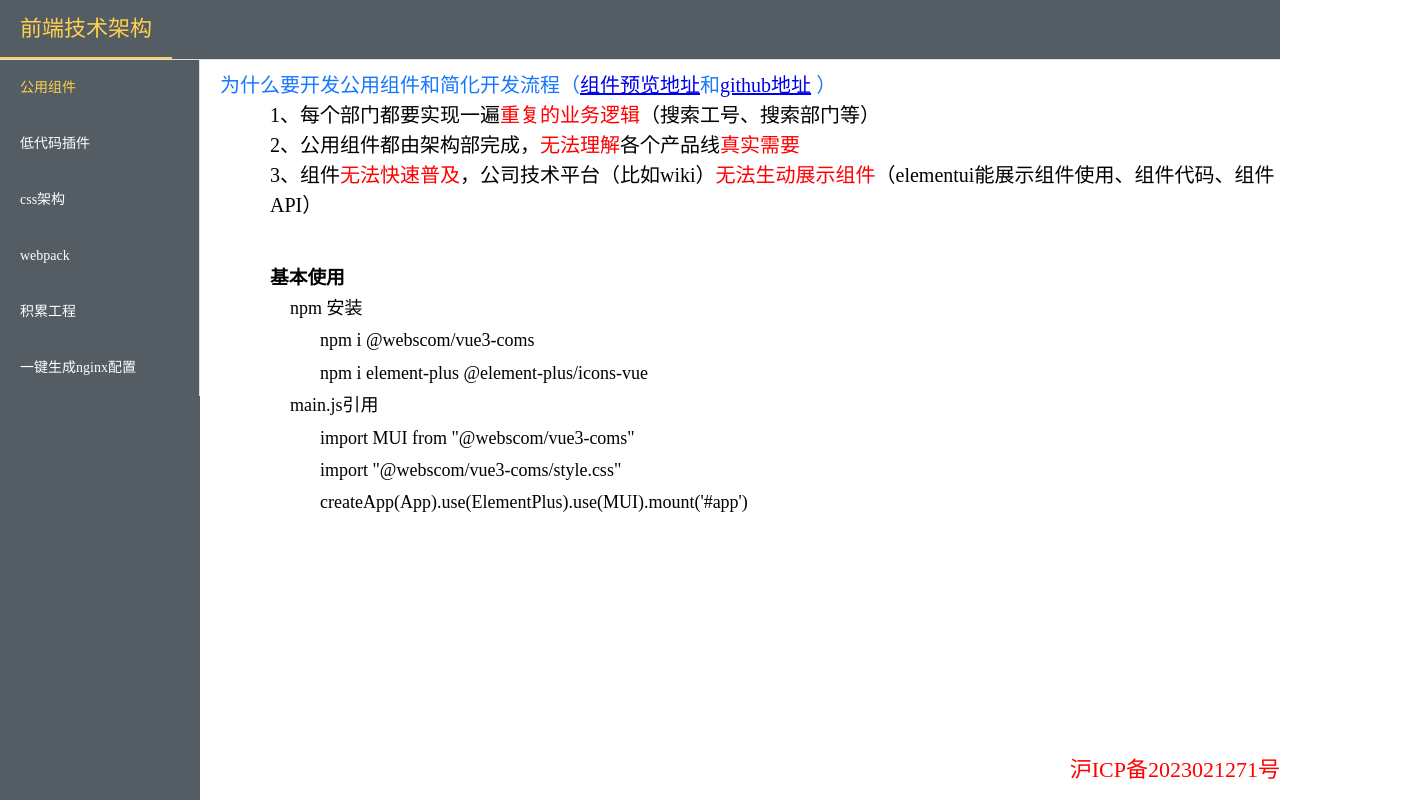
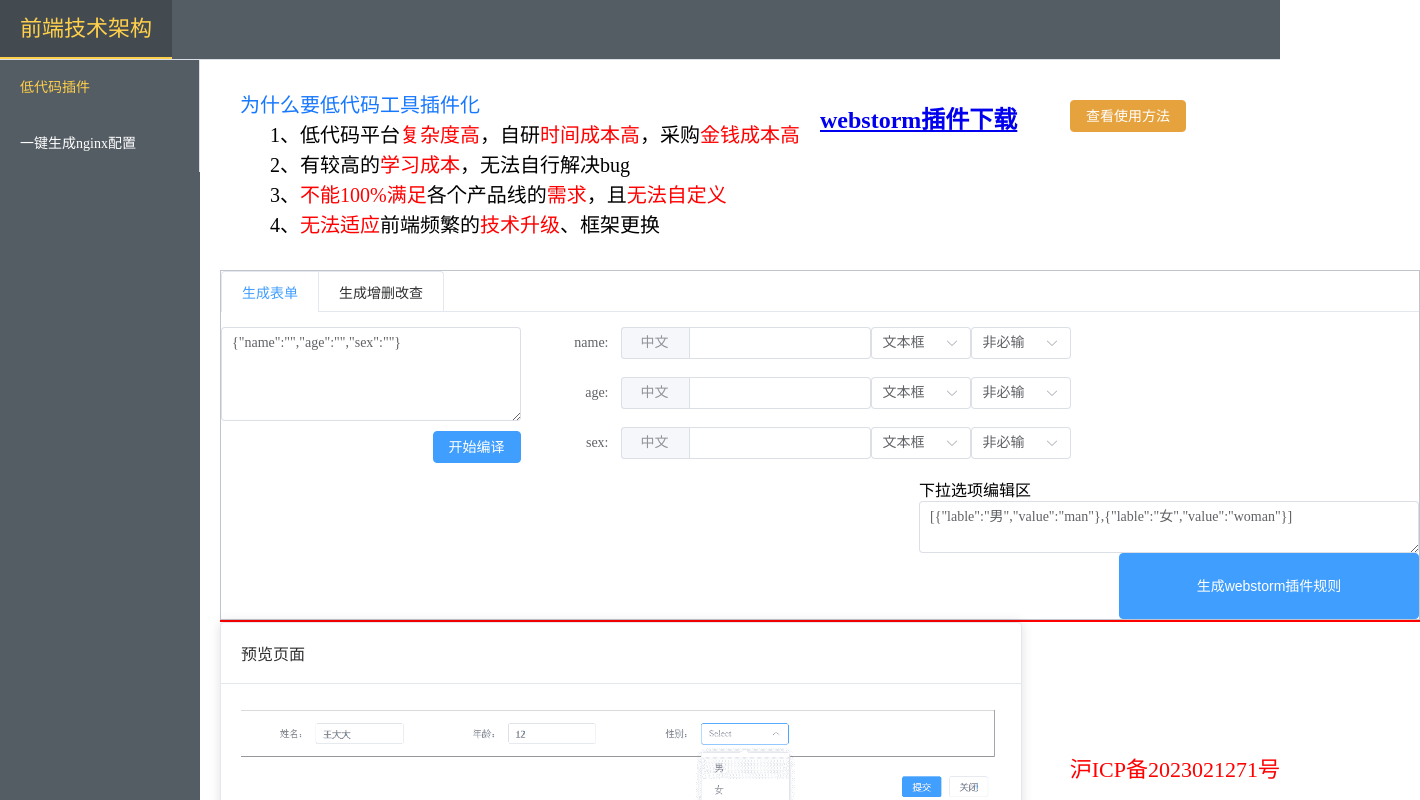
Before and after one commit to caozhengqian/marker, a Vue app: page / in a window 1280 px wide. Shown: the top 800 px of the page, 1420 px wide, since content can reach past the window. Built offline with nearby package versions, Linux system fonts and the light colour scheme.

Commit message:
fix 文字描述

```diff
--- a/src/views/Marker.vue
+++ b/src/views/Marker.vue
@@ -21,12 +21,12 @@
     </el-menu>
 
     <div style="padding-top: 60px">
-      <Web1 v-if="index === '1'"/>
+<!--      <Web1 v-if="index === '1'"/>-->
       <PeiZhi2 v-if="index === '2'"/>
-      <JiSuanJi3 v-if="index === '3'"/>
-      <Linux v-if="index === '4'"/>
-      <SQL v-if="index === '5'"/>
-      <RenTi v-if="index === '6'"/>
+<!--      <JiSuanJi3 v-if="index === '3'"/>-->
+<!--      <Linux v-if="index === '4'"/>-->
+<!--      <SQL v-if="index === '5'"/>-->
+<!--      <RenTi v-if="index === '6'"/>-->
       <p style="position:fixed;right:0px;bottom:0px;color:red;font-size: 22px;line-height: 60px">沪ICP备2023021271号</p>
 <!--      <router-link :to="{ name: 'jiyi'}">-->
 <!--        User1111111111111111111111111111111111111111111111111111111-->
--- a/src/views/PeiZhi2.vue
+++ b/src/views/PeiZhi2.vue
@@ -6,17 +6,17 @@
         <el-menu
             active-text-color="#ffd04b"
             background-color="#545c64"
-            default-active="2-4"
+            default-active="2-2"
             class="el-menu-vertical-demo"
             text-color="#fff"
             @open="_menuOpen"
             @close="_menuClose"
         >
-          <el-menu-item @click="_menuItem" index="2-4">公用组件</el-menu-item>
           <el-menu-item @click="_menuItem" index="2-2">低代码插件</el-menu-item>
-          <el-menu-item @click="_menuItem" index="2-1">css架构</el-menu-item>
-          <el-menu-item @click="_menuItem" index="2-5">webpack</el-menu-item>
-          <el-menu-item @click="_menuItem" index="2-6">积累工程</el-menu-item>
+<!--          <el-menu-item @click="_menuItem" index="2-4">公用组件</el-menu-item>-->
+<!--          <el-menu-item @click="_menuItem" index="2-1">css架构</el-menu-item>-->
+<!--          <el-menu-item @click="_menuItem" index="2-5">webpack</el-menu-item>-->
+<!--          <el-menu-item @click="_menuItem" index="2-6">积累工程</el-menu-item>-->
           <el-menu-item @click="_menuItem" index="2-3">一键生成nginx配置</el-menu-item>
         </el-menu>
       </div>
@@ -52,7 +52,7 @@ export default {
     }
   },
   created(){
-    this._menuItem({"index":"2-4","indexPath":["2-4"],"active":true})
+    this._menuItem({"index":"2-2","indexPath":["2-4"],"active":true})
   },
   methods: {
     _menuOpen(key,keyPath) {
```
